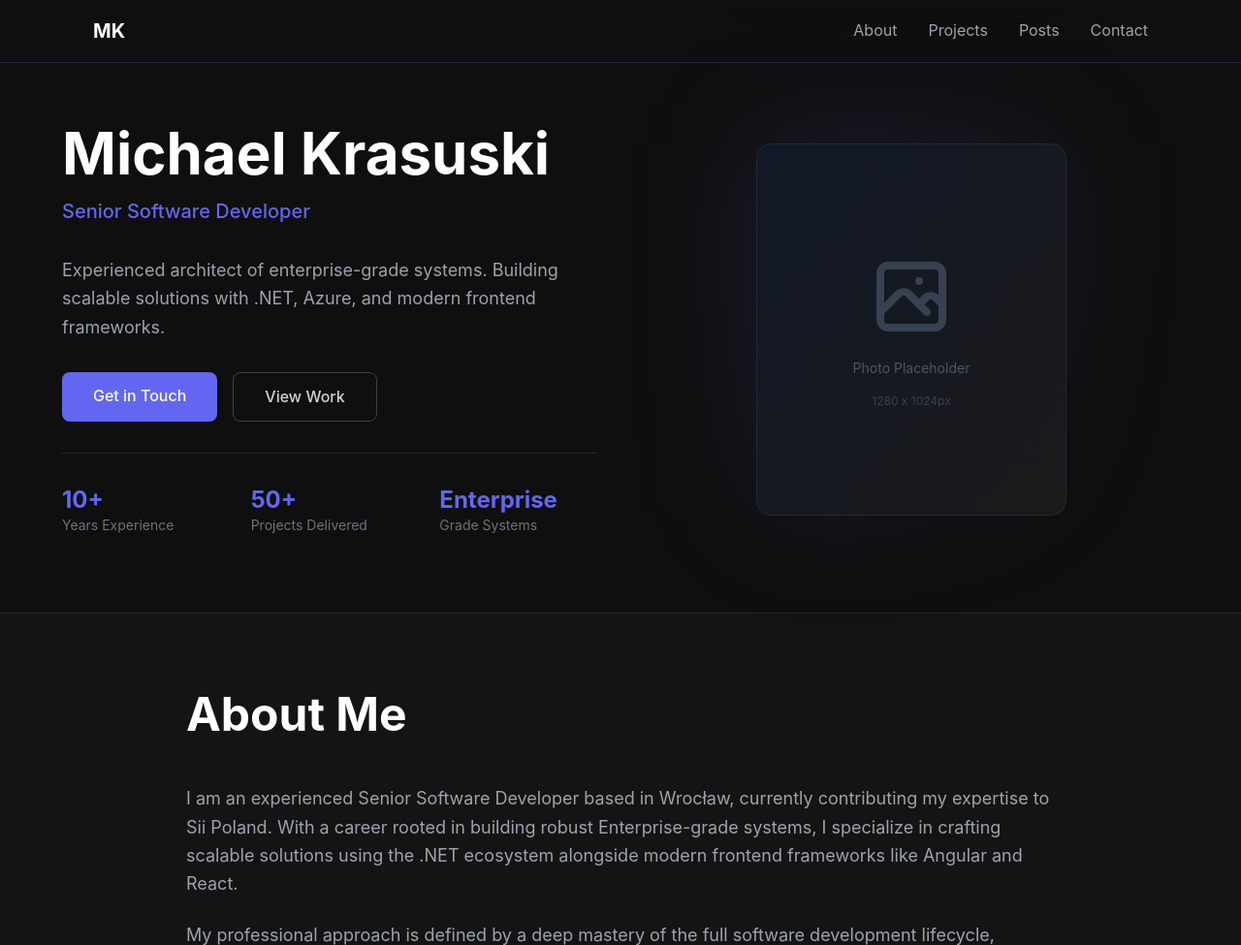
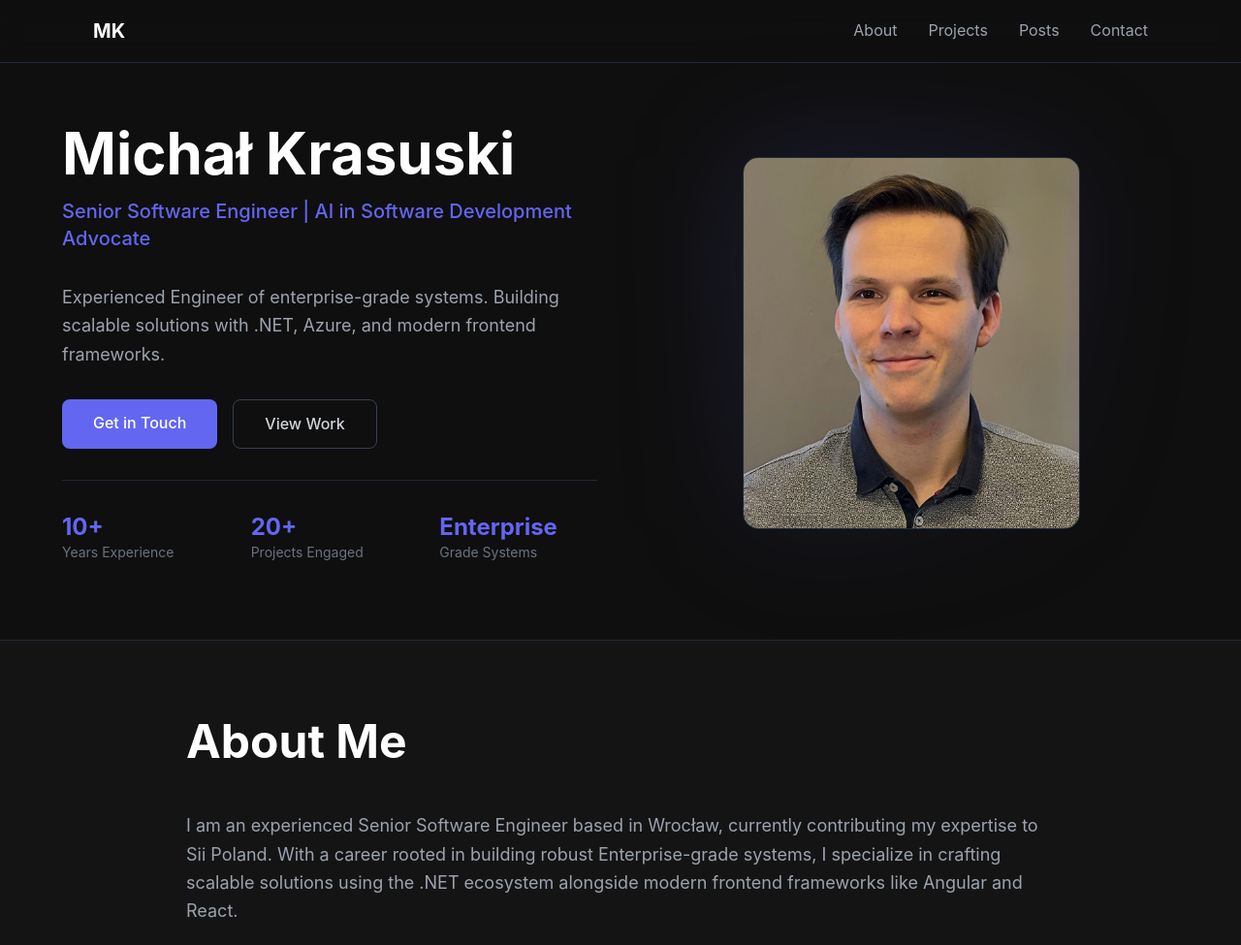
Before and after one commit to michaelkrasuski/portfolio, a website: page index.html in a window 1280 px wide. Shown: the top 975 px of the page at 97% size. Drawn offline with nearby package versions, Linux system fonts and the light colour scheme; files that its build step writes are made by us from their sources.

```diff
--- a/index.html
+++ b/index.html
@@ -5,8 +5,8 @@
     <meta name="viewport" content="width=device-width, initial-scale=1.0">
     <meta name="description" content="Senior Software Developer specializing in Enterprise-grade systems, .NET, Azure, Angular, and React">
     <meta name="keywords" content="Developer, Software Engineer, .NET, Azure, React, Angular, Wrocław">
-    <meta name="author" content="Michael Krasuski">
-    <title>Michael Krasuski - Senior Software Developer</title>
+    <meta name="author" content="Michał Krasuski">
+    <title>Michał Krasuski - Senior Software Developer</title>
     <link rel="stylesheet" href="dist/output.css">
 </head>
 <body class="bg-dark text-gray-300">
@@ -35,15 +35,15 @@
                 <div class="space-y-8">
                     <div>
                         <h1 class="text-5xl md:text-6xl font-bold text-white mb-4">
-                            Michael Krasuski
+                            Michał Krasuski
                         </h1>
                         <p class="text-xl text-accent font-medium">
-                            Senior Software Developer
+                            Senior Software Engineer | AI in Software Development Advocate
                         </p>
                     </div>
 
                     <p class="text-lg text-gray-400 leading-relaxed max-w-xl">
-                        Experienced architect of enterprise-grade systems. Building scalable solutions with .NET, Azure, and modern frontend frameworks.
+                        Experienced Engineer of enterprise-grade systems. Building scalable solutions with .NET, Azure, and modern frontend frameworks.
                     </p>
 
                     <!-- CTA Buttons -->
@@ -63,8 +63,8 @@
                             <p class="text-sm text-gray-500">Years Experience</p>
                         </div>
                         <div>
-                            <p class="text-2xl font-bold text-accent">50+</p>
-                            <p class="text-sm text-gray-500">Projects Delivered</p>
+                            <p class="text-2xl font-bold text-accent">20+</p>
+                            <p class="text-sm text-gray-500">Projects Engaged</p>
                         </div>
                         <div>
                             <p class="text-2xl font-bold text-accent">Enterprise</p>
@@ -73,18 +73,12 @@
                     </div>
                 </div>
 
-                <!-- Right - Photo Placeholder -->
+                <!-- Right - Photo -->
                 <div class="flex justify-center">
-                    <div class="relative w-80 h-96">
+                    <div class="relative w-90 h-96">
                         <div class="absolute inset-0 bg-gradient-to-br from-accent/20 to-transparent rounded-2xl blur-3xl"></div>
-                        <div class="relative w-full h-full bg-gradient-to-br from-gray-900 to-dark-secondary rounded-2xl border border-gray-800 flex items-center justify-center overflow-hidden">
-                            <div class="text-center space-y-4">
-                                <svg class="w-24 h-24 mx-auto text-gray-700" fill="none" stroke="currentColor" viewBox="0 0 24 24">
-                                    <path stroke-linecap="round" stroke-linejoin="round" stroke-width="2" d="M4 16l4.586-4.586a2 2 0 012.828 0L16 16m-2-2l1.586-1.586a2 2 0 012.828 0L20 14m-6-6h.01M6 20h12a2 2 0 002-2V6a2 2 0 00-2-2H6a2 2 0 00-2 2v12a2 2 0 002 2z" />
-                                </svg>
-                                <p class="text-gray-600 text-sm">Photo Placeholder</p>
-                                <p class="text-gray-700 text-xs">1280 x 1024px</p>
-                            </div>
+                        <div class="relative w-full h-full rounded-2xl border border-gray-800 overflow-hidden bg-gray-900">
+                            <img src="static/images/its_me_mario.jpg" alt="Michael Krasuski" class="w-full h-full object-cover" />
                         </div>
                     </div>
                 </div>
@@ -99,7 +93,7 @@
 
             <div class="space-y-6 text-lg text-gray-400 leading-relaxed">
                 <p>
-                    I am an experienced Senior Software Developer based in Wrocław, currently contributing my expertise to Sii Poland. With a career rooted in building robust Enterprise-grade systems, I specialize in crafting scalable solutions using the .NET ecosystem alongside modern frontend frameworks like Angular and React.
+                    I am an experienced Senior Software Engineer based in Wrocław, currently contributing my expertise to Sii Poland. With a career rooted in building robust Enterprise-grade systems, I specialize in crafting scalable solutions using the .NET ecosystem alongside modern frontend frameworks like Angular and React.
                 </p>
 
                 <p>
@@ -249,14 +243,14 @@
 
             <div class="grid grid-cols-1 md:grid-cols-3 gap-8">
                 <!-- Email -->
-                <a href="mailto:contact@example.com" class="group p-8 rounded-xl border border-gray-800 hover:border-accent/50 hover:bg-dark-secondary/50 transition text-center">
+                <a href="mailto:michal.krasuski90@gmail.com" class="group p-8 rounded-xl border border-gray-800 hover:border-accent/50 hover:bg-dark-secondary/50 transition text-center">
                     <div class="inline-block p-3 bg-accent/10 rounded-lg group-hover:bg-accent/20 transition mb-4">
                         <svg class="w-8 h-8 text-accent" fill="none" stroke="currentColor" viewBox="0 0 24 24">
                             <path stroke-linecap="round" stroke-linejoin="round" stroke-width="2" d="M3 8l7.89 5.26a2 2 0 002.22 0L21 8M5 19h14a2 2 0 002-2V7a2 2 0 00-2-2H5a2 2 0 00-2 2v10a2 2 0 002 2z" />
                         </svg>
                     </div>
                     <h3 class="text-white font-semibold mb-2">Email</h3>
-                    <p class="text-gray-500 group-hover:text-gray-400 transition">contact@example.com</p>
+                    <p class="text-gray-500 group-hover:text-gray-400 transition">michal.krasuski90@gmail.com</p>
                 </a>
 
                 <!-- LinkedIn -->
@@ -286,14 +280,14 @@
             <div class="mt-12 pt-12 border-t border-gray-800 text-center">
                 <div class="flex justify-center gap-6 mb-8">
                     <!-- X (Twitter) -->
-                    <a href="https://x.com/michaelkrasuski" target="_blank" rel="noopener noreferrer" class="inline-flex items-center justify-center w-12 h-12 rounded-full bg-dark-secondary border border-gray-800 hover:border-accent hover:bg-accent/10 transition group">
+                    <a href="https://x.com/MichaKrasuski" target="_blank" rel="noopener noreferrer" class="inline-flex items-center justify-center w-12 h-12 rounded-full bg-dark-secondary border border-gray-800 hover:border-accent hover:bg-accent/10 transition group">
                         <svg class="w-5 h-5 text-gray-400 group-hover:text-accent transition" fill="currentColor" viewBox="0 0 24 24">
                             <path d="M23 3a10.9 10.9 0 01-3.14 1.53 4.48 4.48 0 00-7.86 3v1A10.66 10.66 0 013 4s-4 9 5 13a11.64 11.64 0 01-7 2s9 5 20 5a9.5 9.5 0 00-9-5.5c4.75 2.25 9-2 9-2z" />
                         </svg>
                     </a>
 
                     <!-- LinkedIn -->
-                    <a href="https://linkedin.com/in/michaelkrasuski" target="_blank" rel="noopener noreferrer" class="inline-flex items-center justify-center w-12 h-12 rounded-full bg-dark-secondary border border-gray-800 hover:border-accent hover:bg-accent/10 transition group">
+                    <a href="https://shorturl.at/j75SG" target="_blank" rel="noopener noreferrer" class="inline-flex items-center justify-center w-12 h-12 rounded-full bg-dark-secondary border border-gray-800 hover:border-accent hover:bg-accent/10 transition group">
                         <svg class="w-5 h-5 text-gray-400 group-hover:text-accent transition" fill="currentColor" viewBox="0 0 24 24">
                             <path d="M20.447 20.452h-3.554v-5.569c0-1.328-.475-2.236-1.986-2.236-1.081 0-1.722.722-2.004 1.418-.103.249-.129.597-.129.946v5.441h-3.554s.05-8.855 0-9.649h3.554v1.361c.425-.654 1.185-1.586 2.882-1.586 2.105 0 3.685 1.374 3.685 4.331v5.543zM5.337 8.855c-1.144 0-1.915-.762-1.915-1.715 0-.957.77-1.715 1.958-1.715 1.188 0 1.922.758 1.937 1.715 0 .953-.749 1.715-1.98 1.715zm1.946 11.597H3.392V9.503h3.891v10.949zM22.225 0H1.771C.792 0 0 .774 0 1.729v20.542C0 23.227.792 24 1.771 24h20.451C23.2 24 24 23.227 24 22.271V1.729C24 .774 23.2 0 22.225 0z" />
                         </svg>
@@ -308,7 +302,7 @@
                 </div>
 
                 <p class="text-gray-600 text-sm">
-                    © 2024 Michael Krasuski. All rights reserved.
+                    © 2026 Michael Krasuski. All rights reserved.
                 </p>
             </div>
         </div>
```
Also changed, not shown: static/images/its_me_mario.jpg (added), 1 other file.
